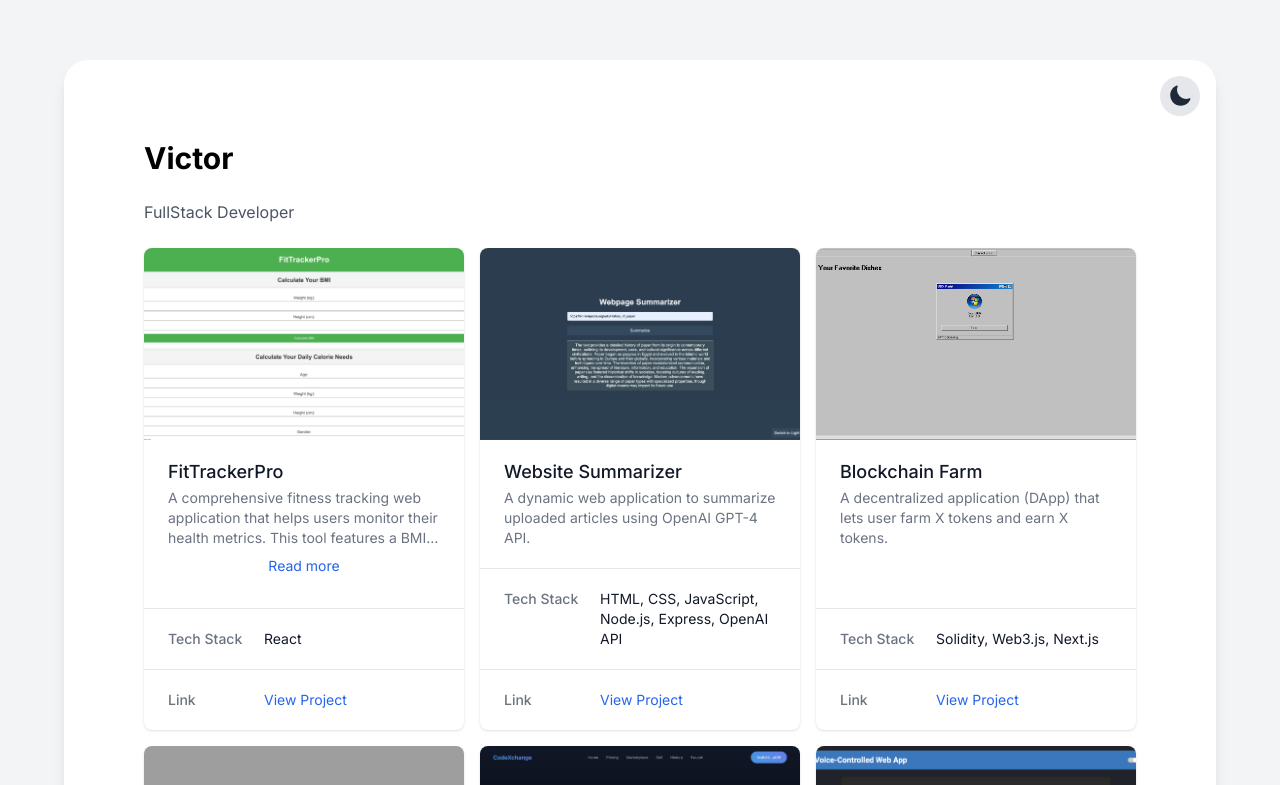
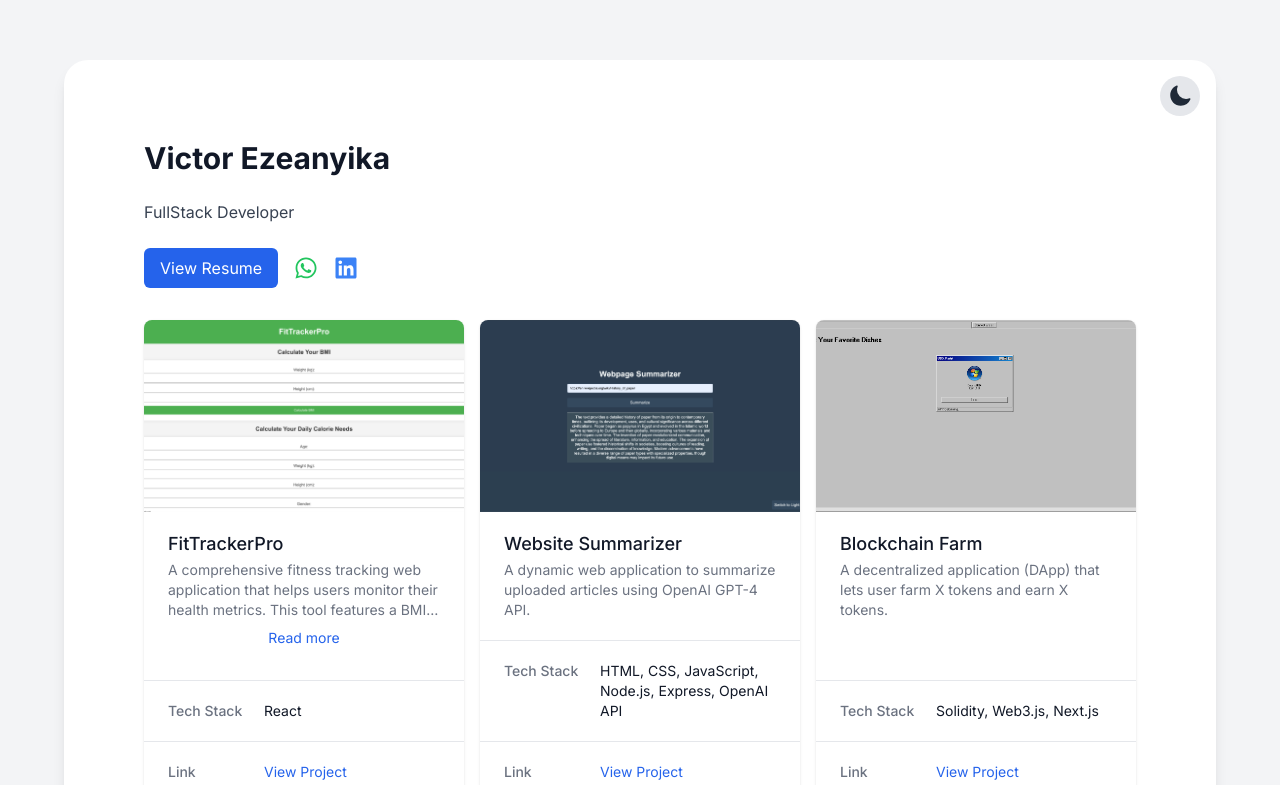
Before and after one commit to VictorEZCodes/my_portfolio, a Next.js app: page / in a window 1280 px wide. Shown: the top 785 px of the page. Built offline with nearby package versions, Linux system fonts and the light colour scheme; grey boxes are pictures that could not be loaded.

Commit message:
added my resume and social links

```diff
--- a/app/page.js
+++ b/app/page.js
@@ -1,11 +1,46 @@
 import ProjectsList from './components/ProjectsList'
 import projects from '../data/projects.json'
+import { FaWhatsapp, FaLinkedin } from 'react-icons/fa'
 
 export default function Home() {
   return (
     <>
-      <h1 className="text-3xl font-bold mb-6">Victor</h1>
-      <p className="mb-6 text-gray-600">FullStack Developer</p>
+      <div className="mb-8">
+        <h1 className="text-3xl font-bold mb-6 dark:text-white text-gray-900">Victor Ezeanyika</h1>
+        <p className="mb-6 dark:text-gray-300 text-gray-700">FullStack Developer</p>
+
+        {/* Social Links and Resume Button */}
+        <div className="flex items-center gap-4">
+          <a
+            href="/VICTOR_EZEANYIKA_Resume.pdf"
+            target="_blank"
+            className="bg-blue-600 text-white px-4 py-2 rounded-md hover:bg-blue-700 transition-colors"
+          >
+            View Resume
+          </a>
+
+          {/* WhatsApp Link */}
+          <a
+            href="https://wa.me/2349014839655"
+            target="_blank"
+            rel="noopener noreferrer"
+            className="text-green-500 hover:text-green-600 transition-colors"
+          >
+            <FaWhatsapp size={24} />
+          </a>
+
+          {/* LinkedIn Link */}
+          <a
+            href="https://www.linkedin.com/in/ifunanyaezeanyika"
+            target="_blank"
+            rel="noopener noreferrer"
+            className="text-blue-500 hover:text-blue-600 transition-colors"
+          >
+            <FaLinkedin size={24} />
+          </a>
+        </div>
+      </div>
+
       <ProjectsList projects={projects} />
     </>
   )
--- a/package.json
+++ b/package.json
@@ -9,6 +9,7 @@
     "lint": "next lint"
   },
   "dependencies": {
+    "@babel/runtime": "^7.26.0",
     "@heroicons/react": "^2.1.5",
     "@radix-ui/react-slot": "^1.1.0",
     "@tailwindcss/line-clamp": "^0.4.4",
@@ -20,10 +21,13 @@
     "next": "^14.2.9",
     "react": "^18",
     "react-dom": "^18",
+    "react-icons": "^5.4.0",
     "tailwind-merge": "^2.5.2",
     "tailwindcss-animate": "^1.0.7"
   },
   "devDependencies": {
+    "@babel/core": "^7.26.0",
+    "@babel/preset-react": "^7.x.x",
     "eslint": "^8.57.0",
     "eslint-config-next": "^14.2.10",
     "postcss": "^8.4.45",
```
Also changed, not shown: 2 other files (tests, documents, lock files or other folders).
